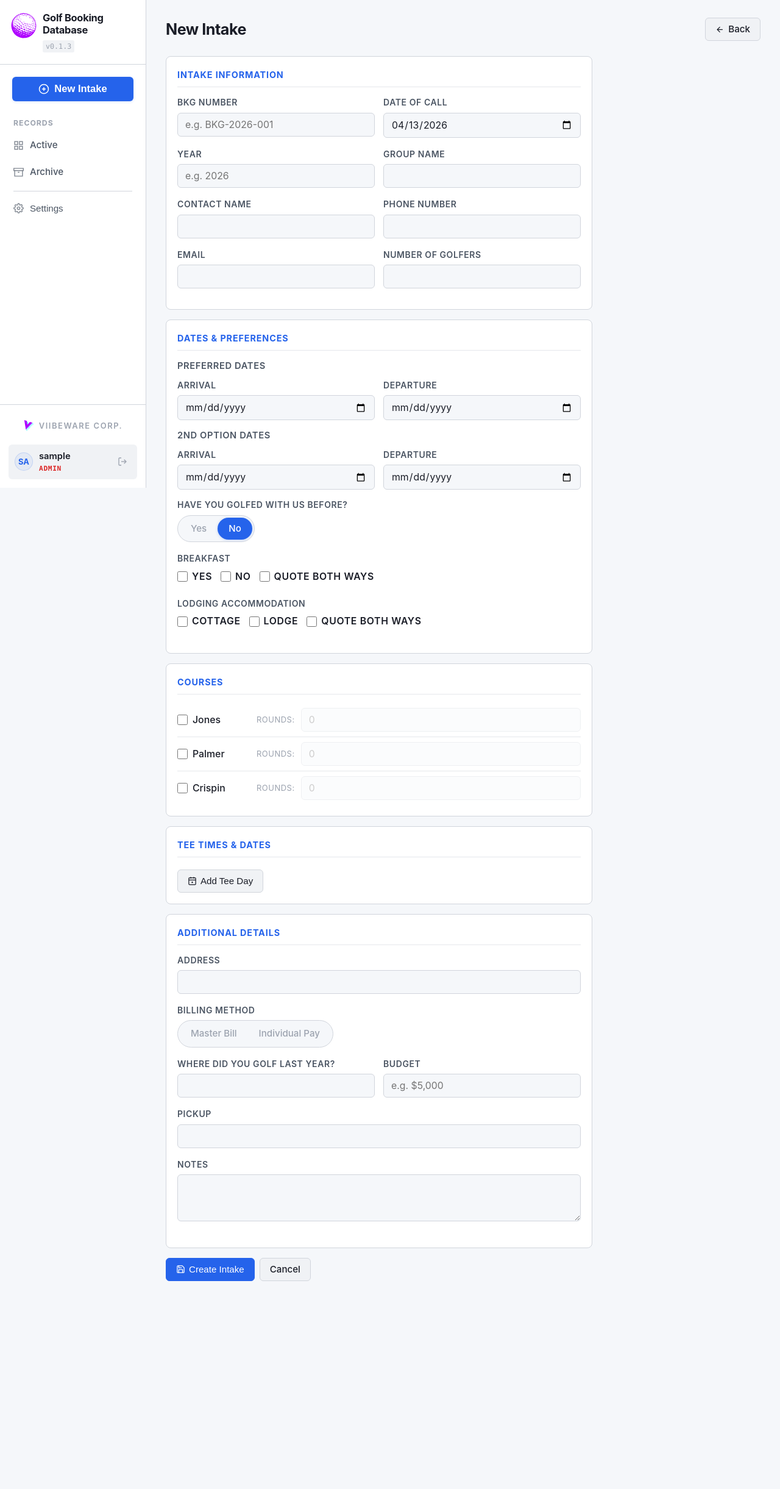
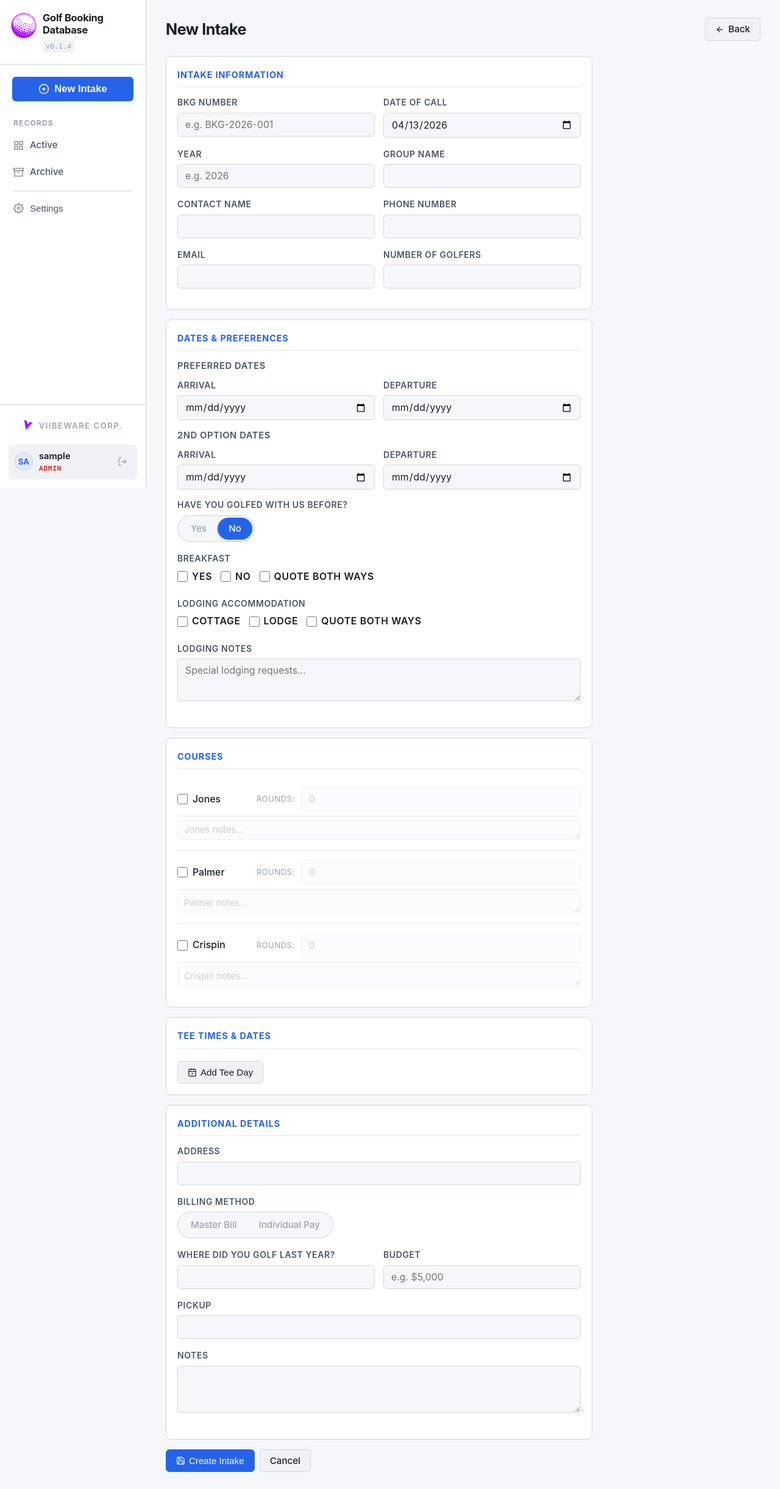
Before and after one commit to viibeware/golf-booking-db, a Flask app: page /bookings/new in a window 1280 px wide. Shown: the whole page at 61% size. Before the commit the page ends 2101 px from the top, so only its background shows below. Run offline with Flask 3, Linux system fonts and the light colour scheme; the visitor is signed in with stand-in values (Sample User, id 1); data comes from the database, SQL or seed files in the repository; data that the repository does not hold is empty; parts of the project's set-up code (start-up, migrations or seed data) failed here and were passed over.

Commit message:
v0.1.4 - Lodging notes, tee times notes fields

```diff
--- a/app.py
+++ b/app.py
@@ -82,6 +82,7 @@ def init_db():
             prior_group_name TEXT,
             breakfast TEXT,
             accommodation TEXT,
+            accommodation_notes TEXT,
             jpc TEXT,
             jones_rounds TEXT,
             palmer_rounds TEXT,
@@ -92,6 +93,9 @@ def init_db():
             budget TEXT,
             pickup TEXT,
             notes TEXT,
+            jones_notes TEXT,
+            palmer_notes TEXT,
+            crispin_notes TEXT,
             archived INTEGER DEFAULT 0,
             created_at TIMESTAMP DEFAULT CURRENT_TIMESTAMP,
             updated_at TIMESTAMP DEFAULT CURRENT_TIMESTAMP,
@@ -141,6 +145,11 @@ def init_db():
         'preferred_departure': "ALTER TABLE bookings ADD COLUMN preferred_departure DATE",
         'second_arrival': "ALTER TABLE bookings ADD COLUMN second_arrival DATE",
         'second_departure': "ALTER TABLE bookings ADD COLUMN second_departure DATE",
+        'accommodation_notes': "ALTER TABLE bookings ADD COLUMN accommodation_notes TEXT",
+        'tee_times_notes': "ALTER TABLE bookings ADD COLUMN tee_times_notes TEXT",
+        'jones_notes': "ALTER TABLE bookings ADD COLUMN jones_notes TEXT",
+        'palmer_notes': "ALTER TABLE bookings ADD COLUMN palmer_notes TEXT",
+        'crispin_notes': "ALTER TABLE bookings ADD COLUMN crispin_notes TEXT",
     }
     for col, sql in migrations.items():
         if col not in existing_cols:
@@ -547,10 +556,12 @@ def new_booking():
                 num_golfers, preferred_date, preferred_arrival, preferred_departure,
                 second_option_date, second_arrival, second_departure,
                 golfed_before, prior_group_name, breakfast, accommodation,
+                accommodation_notes,
                 jpc, address, billing_method, golf_last_year, budget, pickup, notes,
+                jones_notes, palmer_notes, crispin_notes,
                 jones_rounds, palmer_rounds, crispin_rounds,
                 created_by
-            ) VALUES (?, ?, ?, ?, ?, ?, ?, ?, ?, ?, ?, ?, ?, ?, ?, ?, ?, ?, ?, ?, ?, ?, ?, ?, ?, ?, ?, ?, ?, ?)
+            ) VALUES (?, ?, ?, ?, ?, ?, ?, ?, ?, ?, ?, ?, ?, ?, ?, ?, ?, ?, ?, ?, ?, ?, ?, ?, ?, ?, ?, ?, ?, ?, ?, ?, ?, ?)
         ''', (
             intake_number,
             request.form.get('bkg_number', '').strip(),
@@ -569,13 +580,18 @@ def new_booking():
             request.form.get('second_departure', ''),
             1 if request.form.get('golfed_before') == 'yes' else 0,
             request.form.get('prior_group_name', '').strip(),
-            breakfast, accommodation, jpc,
+            breakfast, accommodation,
+            request.form.get('accommodation_notes', '').strip(),
+            jpc,
             request.form.get('address', '').strip(),
             request.form.get('billing_method', ''),
             request.form.get('golf_last_year', '').strip(),
             request.form.get('budget', '').strip(),
             request.form.get('pickup', '').strip(),
             request.form.get('notes', '').strip(),
+            request.form.get('jones_notes', '').strip(),
+            request.form.get('palmer_notes', '').strip(),
+            request.form.get('crispin_notes', '').strip(),
             request.form.get('jones_rounds', '').strip(),
             request.form.get('palmer_rounds', '').strip(),
             request.form.get('crispin_rounds', '').strip(),
@@ -629,7 +645,9 @@ def edit_booking(booking_id):
                 num_golfers=?, preferred_date=?, preferred_arrival=?, preferred_departure=?,
                 second_option_date=?, second_arrival=?, second_departure=?,
                 golfed_before=?, prior_group_name=?, breakfast=?, accommodation=?,
+                accommodation_notes=?,
                 jpc=?, address=?, billing_method=?, golf_last_year=?, budget=?, pickup=?, notes=?,
+                jones_notes=?, palmer_notes=?, crispin_notes=?,
                 jones_rounds=?, palmer_rounds=?, crispin_rounds=?,
                 updated_at=CURRENT_TIMESTAMP
             WHERE id=?
@@ -650,13 +668,18 @@ def edit_booking(booking_id):
             request.form.get('second_departure', ''),
             1 if request.form.get('golfed_before') == 'yes' else 0,
             request.form.get('prior_group_name', '').strip(),
-            breakfast, accommodation, jpc,
+            breakfast, accommodation,
+            request.form.get('accommodation_notes', '').strip(),
+            jpc,
             request.form.get('address', '').strip(),
             request.form.get('billing_method', ''),
             request.form.get('golf_last_year', '').strip(),
             request.form.get('budget', '').strip(),
             request.form.get('pickup', '').strip(),
             request.form.get('notes', '').strip(),
+            request.form.get('jones_notes', '').strip(),
+            request.form.get('palmer_notes', '').strip(),
+            request.form.get('crispin_notes', '').strip(),
             request.form.get('jones_rounds', '').strip(),
             request.form.get('palmer_rounds', '').strip(),
             request.form.get('crispin_rounds', '').strip(),
@@ -832,7 +855,7 @@ def export_pdf(booking_id):
         brand_text = Paragraph('Golf Booking Database', ParagraphStyle('BrandTitle',
             parent=styles['Normal'], fontSize=11, fontName='Helvetica-Bold',
             textColor=text_primary, leading=13, spaceBefore=0, spaceAfter=0))
-        brand_version = Paragraph('v0.1.3', version_style)
+        brand_version = Paragraph('v0.1.4', version_style)
 
         brand_stack = []
         brand_stack_data = [[brand_text], [brand_version]]
@@ -927,6 +950,8 @@ def export_pdf(booking_id):
         else:
             add_field_pair('Golfed Before?', golfed, '', '')
         add_field_pair('Breakfast', booking['breakfast'], 'Accommodation', booking['accommodation'])
+        if booking['accommodation_notes']:
+            add_field('Lodging Notes', booking['accommodation_notes'])
 
         if booking['jpc']:
             add_section_heading('Courses')
@@ -935,7 +960,11 @@ def export_pdf(booking_id):
             for code in courses:
                 if code in course_map:
                     name, rounds = course_map[code]
-                    add_field(name, f"{rounds or '—'} rounds")
+                    notes_key = {'J': 'jones_notes', 'P': 'palmer_notes', 'C': 'crispin_notes'}[code]
+                    label = f"{rounds or '—'} rounds"
+                    if booking[notes_key]:
+                        label += f" — {booking[notes_key]}"
+                    add_field(name, label)
 
         if tee_data:
             add_section_heading('Tee Times')
@@ -982,7 +1011,9 @@ CSV_FIELDS = [
     'num_golfers', 'preferred_date', 'second_option_date', 'golfed_before',
     'prior_group_name', 'breakfast', 'accommodation', 'jpc', 'address',
     'billing_method', 'golf_last_year', 'budget', 'pickup', 'notes',
-    'jones_rounds', 'palmer_rounds', 'crispin_rounds', 'archived'
+    'accommodation_notes',
+    'jones_rounds', 'palmer_rounds', 'crispin_rounds',
+    'jones_notes', 'palmer_notes', 'crispin_notes', 'archived'
 ]
 
 @app.route('/export/csv')
--- a/static/css/style.css
+++ b/static/css/style.css
@@ -1,4 +1,4 @@
-/* ─── Golf Booking Database v0.1.3 ─── */
+/* ─── Golf Booking Database v0.1.4 ─── */
 
 /* ═══ DARK THEME (default) ═══ */
 :root, [data-theme="dark"] {
@@ -389,6 +389,20 @@ label {
     font-size: 0.72rem; color: var(--text-muted); text-transform: uppercase;
     letter-spacing: 0.04em; margin: 0;
 }
+.course-block {
+    padding: 8px 0; border-bottom: 1px solid var(--border-subtle);
+}
+.course-block:last-child { border-bottom: none; }
+.course-notes-input {
+    width: 100%; padding: 6px 10px; font-size: 0.82rem; margin-top: 6px;
+    background: var(--bg-primary); border: 1px solid var(--border-color);
+    border-radius: var(--radius-sm); color: var(--text-primary);
+    transition: all var(--transition); opacity: 0.35;
+    pointer-events: none; resize: vertical; min-height: 32px;
+}
+.course-notes-input.enabled {
+    opacity: 1; pointer-events: auto;
+}
 
 /* ═══ TABLE ═══ */
 .table-wrapper { overflow-x: auto; border-radius: var(--radius-lg); border: 1px solid var(--border-color); }
--- a/static/js/app.js
+++ b/static/js/app.js
@@ -571,3 +571,14 @@ function toggleRoundsField(checkbox, inputId) {
         input.value = '';
     }
 }
+
+function toggleCourseNotes(checkbox, notesId) {
+    const notes = document.getElementById(notesId);
+    if (!notes) return;
+    if (checkbox.checked) {
+        notes.classList.add('enabled');
+    } else {
+        notes.classList.remove('enabled');
+        notes.value = '';
+    }
+}
--- a/templates/base.html
+++ b/templates/base.html
@@ -5,7 +5,7 @@
     <meta name="viewport" content="width=device-width, initial-scale=1.0">
     <title>{% block title %}Golf Booking Database{% endblock %}</title>
     <link rel="icon" type="image/png" href="{{ url_for('static', filename='favicon.png') }}">
-    <link rel="stylesheet" href="{{ url_for('static', filename='css/style.css') }}?v=013f">
+    <link rel="stylesheet" href="{{ url_for('static', filename='css/style.css') }}?v=014b">
     <script>document.documentElement.setAttribute('data-theme', localStorage.getItem('gbd-theme') || 'light');</script>    {% block head %}{% endblock %}
 </head>
 <body>
@@ -24,7 +24,7 @@
                     <img src="{{ url_for('static', filename='logo.svg') }}" alt="Golf Booking Database" class="sidebar-logo">
                     <div class="sidebar-brand-text">
                         <h1>Golf Booking Database</h1>
-                        <span class="version">v0.1.3</span>
+                        <span class="version">v0.1.4</span>
                     </div>
                 </div>
             </div>
@@ -130,7 +130,7 @@
     {% block content_noauth %}{% endblock %}
     {% endif %}
 
-    <script src="{{ url_for('static', filename='js/app.js') }}?v=013f"></script>
+    <script src="{{ url_for('static', filename='js/app.js') }}?v=014b"></script>
     {% block scripts %}{% endblock %}
 </body>
 </html>
--- a/templates/booking_form.html
+++ b/templates/booking_form.html
@@ -122,26 +122,39 @@
                 <label class="checkbox-item"><input type="checkbox" name="accommodation" value="Quote Both Ways" {{ 'checked' if 'Quote Both Ways' in accom_vals or 'Both' in accom_vals }}> Quote Both Ways</label>
             </div>
         </div>
+        <div class="form-group">
+            <label>Lodging Notes</label>
+            <textarea name="accommodation_notes" rows="2" placeholder="Special lodging requests...">{{ booking.accommodation_notes if booking and booking.accommodation_notes else '' }}</textarea>
+        </div>
     </div>
 
     <!-- Courses -->
     <div class="section-card">
         <div class="section-title">Courses</div>
         {% set jpc_vals = (booking.jpc.split(',') if booking and booking.jpc else []) %}
+        <div class="course-block">
             <div class="course-row">
-            <label><input type="checkbox" name="jpc" value="J" {{ 'checked' if 'J' in jpc_vals }} onchange="toggleRoundsField(this, 'edit-jones-rounds')"> Jones</label>
+                <label><input type="checkbox" name="jpc" value="J" {{ 'checked' if 'J' in jpc_vals }} onchange="toggleRoundsField(this, 'edit-jones-rounds'); toggleCourseNotes(this, 'edit-jones-notes')"> Jones</label>
                 <span class="course-rounds-label">Rounds:</span>
                 <input type="number" name="jones_rounds" id="edit-jones-rounds" class="course-rounds-input {{ 'enabled' if 'J' in jpc_vals }}" min="0" placeholder="0" value="{{ booking.jones_rounds if booking and booking.jones_rounds else '' }}">
             </div>
+            <textarea name="jones_notes" id="edit-jones-notes" class="course-notes-input {{ 'enabled' if 'J' in jpc_vals }}" rows="1" placeholder="Jones notes...">{{ booking.jones_notes if booking and booking.jones_notes else '' }}</textarea>
+        </div>
+        <div class="course-block">
             <div class="course-row">
-            <label><input type="checkbox" name="jpc" value="P" {{ 'checked' if 'P' in jpc_vals }} onchange="toggleRoundsField(this, 'edit-palmer-rounds')"> Palmer</label>
+                <label><input type="checkbox" name="jpc" value="P" {{ 'checked' if 'P' in jpc_vals }} onchange="toggleRoundsField(this, 'edit-palmer-rounds'); toggleCourseNotes(this, 'edit-palmer-notes')"> Palmer</label>
                 <span class="course-rounds-label">Rounds:</span>
                 <input type="number" name="palmer_rounds" id="edit-palmer-rounds" class="course-rounds-input {{ 'enabled' if 'P' in jpc_vals }}" min="0" placeholder="0" value="{{ booking.palmer_rounds if booking and booking.palmer_rounds else '' }}">
             </div>
+            <textarea name="palmer_notes" id="edit-palmer-notes" class="course-notes-input {{ 'enabled' if 'P' in jpc_vals }}" rows="1" placeholder="Palmer notes...">{{ booking.palmer_notes if booking and booking.palmer_notes else '' }}</textarea>
+        </div>
+        <div class="course-block">
             <div class="course-row">
-            <label><input type="checkbox" name="jpc" value="C" {{ 'checked' if 'C' in jpc_vals }} onchange="toggleRoundsField(this, 'edit-crispin-rounds')"> Crispin</label>
+                <label><input type="checkbox" name="jpc" value="C" {{ 'checked' if 'C' in jpc_vals }} onchange="toggleRoundsField(this, 'edit-crispin-rounds'); toggleCourseNotes(this, 'edit-crispin-notes')"> Crispin</label>
                 <span class="course-rounds-label">Rounds:</span>
                 <input type="number" name="crispin_rounds" id="edit-crispin-rounds" class="course-rounds-input {{ 'enabled' if 'C' in jpc_vals }}" min="0" placeholder="0" value="{{ booking.crispin_rounds if booking and booking.crispin_rounds else '' }}">
+            </div>
+            <textarea name="crispin_notes" id="edit-crispin-notes" class="course-notes-input {{ 'enabled' if 'C' in jpc_vals }}" rows="1" placeholder="Crispin notes...">{{ booking.crispin_notes if booking and booking.crispin_notes else '' }}</textarea>
         </div>
     </div>
 
--- a/templates/index.html
+++ b/templates/index.html
@@ -72,7 +72,6 @@
                 {{ sort_link('contact_name', 'Contact') }}
                 {{ sort_link('num_golfers', 'Golfers') }}
                 {{ sort_link('preferred_date', 'Pref. Date') }}
-                <th>Billing</th>
                 <th>Actions</th>
             </tr>
         </thead>
@@ -90,11 +89,6 @@
                 <td>{{ b.contact_name or '—' }}</td>
                 <td>{{ b.num_golfers or '—' }}</td>
                 <td class="td-muted">{{ b.preferred_date or '—' }}</td>
-                <td>
-                    {% if b.billing_method %}
-                    <span class="badge {% if b.billing_method == 'Master Bill' %}badge-master{% else %}badge-no{% endif %}">{{ b.billing_method }}</span>
-                    {% else %}—{% endif %}
-                </td>
                 <td>
                     <div class="row-actions">
                         <a href="{{ url_for('view_booking', booking_id=b.id) }}" class="row-link" title="View">
--- a/templates/login.html
+++ b/templates/login.html
@@ -5,7 +5,7 @@
     <meta name="viewport" content="width=device-width, initial-scale=1.0">
     <title>Login - Golf Booking Database</title>
     <link rel="icon" type="image/png" href="{{ url_for('static', filename='favicon.png') }}">
-    <link rel="stylesheet" href="{{ url_for('static', filename='css/style.css') }}?v=013f">
+    <link rel="stylesheet" href="{{ url_for('static', filename='css/style.css') }}?v=014b">
     <script>document.documentElement.setAttribute('data-theme', localStorage.getItem('gbd-theme') || 'light');</script>
 </head>
 <body>
@@ -45,7 +45,7 @@
             <img src="{{ url_for('static', filename='viibeware_logo.svg') }}" alt="viibeware">
             <span>VIIBEWARE CORP.</span>
         </a>
-        <span class="login-footer-version">v0.1.3</span>
+        <span class="login-footer-version">v0.1.4</span>
     </div>
 </body>
 </html>
--- a/templates/modal_new_booking.html
+++ b/templates/modal_new_booking.html
@@ -111,25 +111,38 @@
                             <label class="checkbox-item"><input type="checkbox" name="accommodation" value="Quote Both Ways"> Quote Both Ways</label>
                         </div>
                     </div>
+                    <div class="form-group">
+                        <label>Lodging Notes</label>
+                        <textarea name="accommodation_notes" rows="2" placeholder="Special lodging requests..."></textarea>
+                    </div>
                 </div>
 
                 <!-- Courses -->
                 <div class="section-card">
                     <div class="section-title">Courses</div>
+                    <div class="course-block">
                         <div class="course-row">
-                        <label><input type="checkbox" name="jpc" value="J" onchange="toggleRoundsField(this, 'modal-jones-rounds')"> Jones</label>
+                            <label><input type="checkbox" name="jpc" value="J" onchange="toggleRoundsField(this, 'modal-jones-rounds'); toggleCourseNotes(this, 'modal-jones-notes')"> Jones</label>
                             <span class="course-rounds-label">Rounds:</span>
                             <input type="number" name="jones_rounds" id="modal-jones-rounds" class="course-rounds-input" min="0" placeholder="0">
                         </div>
+                        <textarea name="jones_notes" id="modal-jones-notes" class="course-notes-input" rows="1" placeholder="Jones notes..."></textarea>
+                    </div>
+                    <div class="course-block">
                         <div class="course-row">
-                        <label><input type="checkbox" name="jpc" value="P" onchange="toggleRoundsField(this, 'modal-palmer-rounds')"> Palmer</label>
+                            <label><input type="checkbox" name="jpc" value="P" onchange="toggleRoundsField(this, 'modal-palmer-rounds'); toggleCourseNotes(this, 'modal-palmer-notes')"> Palmer</label>
                             <span class="course-rounds-label">Rounds:</span>
                             <input type="number" name="palmer_rounds" id="modal-palmer-rounds" class="course-rounds-input" min="0" placeholder="0">
                         </div>
+                        <textarea name="palmer_notes" id="modal-palmer-notes" class="course-notes-input" rows="1" placeholder="Palmer notes..."></textarea>
+                    </div>
+                    <div class="course-block">
                         <div class="course-row">
-                        <label><input type="checkbox" name="jpc" value="C" onchange="toggleRoundsField(this, 'modal-crispin-rounds')"> Crispin</label>
+                            <label><input type="checkbox" name="jpc" value="C" onchange="toggleRoundsField(this, 'modal-crispin-rounds'); toggleCourseNotes(this, 'modal-crispin-notes')"> Crispin</label>
                             <span class="course-rounds-label">Rounds:</span>
                             <input type="number" name="crispin_rounds" id="modal-crispin-rounds" class="course-rounds-input" min="0" placeholder="0">
+                        </div>
+                        <textarea name="crispin_notes" id="modal-crispin-notes" class="course-notes-input" rows="1" placeholder="Crispin notes..."></textarea>
                     </div>
                 </div>
 
--- a/templates/modal_settings.html
+++ b/templates/modal_settings.html
@@ -156,7 +156,7 @@
                 <div class="section-card" style="text-align:center; padding:28px 18px 20px;">
                     <img src="{{ url_for('static', filename='logo.svg') }}" alt="Golf Booking Database" style="width:56px;height:56px;border-radius:12px;margin-bottom:10px;">
                     <div style="font-size:1.1rem;font-weight:700;color:var(--text-primary);margin-bottom:2px;">Golf Booking Database</div>
-                    <div style="font-family:var(--font-mono);font-size:0.78rem;color:var(--text-muted);margin-bottom:14px;">v0.1.3</div>
+                    <div style="font-family:var(--font-mono);font-size:0.78rem;color:var(--text-muted);margin-bottom:14px;">v0.1.4</div>
                     <div style="display:flex;align-items:center;justify-content:center;gap:8px;margin-bottom:12px;">
                         <a href="https://viibeware.com" target="_blank" rel="noopener" style="display:flex;align-items:center;gap:6px;text-decoration:none;">
                             <img src="{{ url_for('static', filename='viibeware_logo.svg') }}" alt="viibeware" style="height:18px;width:auto;">
@@ -189,9 +189,20 @@
                     <div class="release-notes">
                         <div class="release-version">
                             <div class="release-version-header">
+                                <span class="release-version-tag">0.1.4</span>
+                                <span class="release-version-date">2026-04-13</span>
+                                <span class="badge badge-yes" style="font-size:0.62rem;padding:2px 8px;">Current</span>
+                            </div>
+                            <ul class="release-list">
+                                <li>Lodging Notes field under Lodging Accommodations</li>
+                                <li>Per-course notes for Jones, Palmer, and Crispin (replaces Tee Times Notes)</li>
+                                <li>Removed Billing column from table views</li>
+                            </ul>
+                        </div>
+                        <div class="release-version">
+                            <div class="release-version-header">
                                 <span class="release-version-tag">0.1.3</span>
                                 <span class="release-version-date">2026-04-10</span>
-                                <span class="badge badge-yes" style="font-size:0.62rem;padding:2px 8px;">Current</span>
                             </div>
                             <ul class="release-list">
                                 <li>Configurable recent intakes count in Settings > Appearance (0–10, default 3)</li>
```
Also changed, not shown: templates/print_booking.html (+7 -4 lines), templates/view_booking.html (+15 -0 lines), CHANGELOG.md, README.md. Lines whose indentation alone changed are shown as unchanged.
